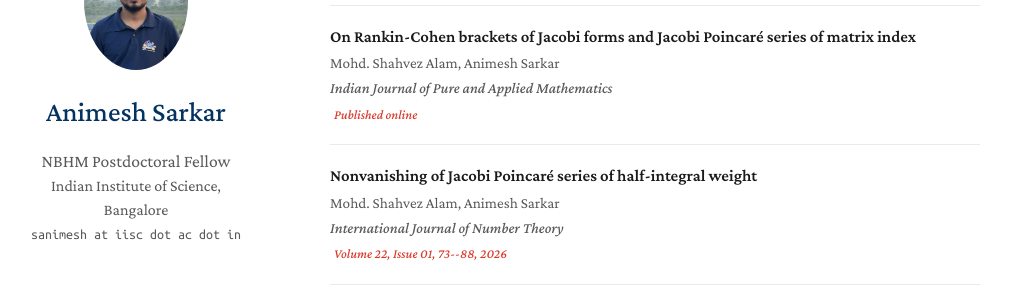
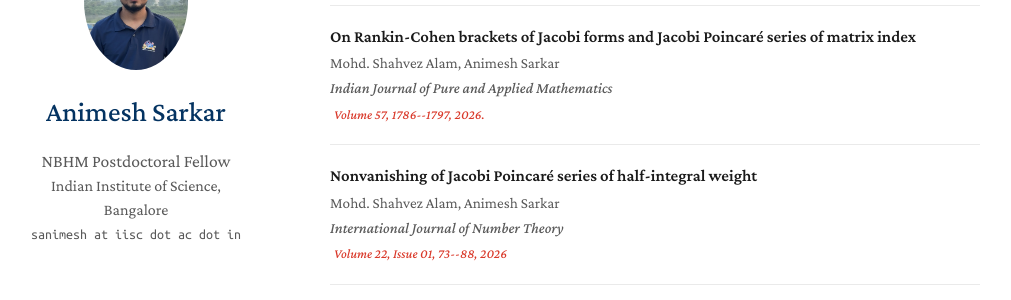
Before and after one commit to 4nimesh/4nimesh.github.io, a Jekyll site: the page built from index.md, in a window 1280 px wide and 900 px high, scrolled down 583 px. Shown: the part 153-453 px from the top of the window, without its empty margins (140-1151 px from the left). Built offline with Jekyll 4.4.1, drawn with Linux system fonts in a browser that asks for light colours; a style sheet for code colours, icons or effects is not loaded; our own code applies the rules of GitHub Pages for plain Markdown files.

Commit message:
Update publications.yml

```diff
--- a/_data/publications.yml
+++ b/_data/publications.yml
@@ -36,7 +36,7 @@ main:
     authors: Mohd. Shahvez Alam, Animesh Sarkar
     conference: Indian Journal of Pure and Applied Mathematics
     pdf: https://doi.org/10.1007/s13226-024-00696-z
-    notes: Published online
+    notes: Volume 57, 1786--1797, 2026.
 
   - title: Nonvanishing of Jacobi Poincaré series of half-integral weight
     authors: Mohd. Shahvez Alam, Animesh Sarkar
```
